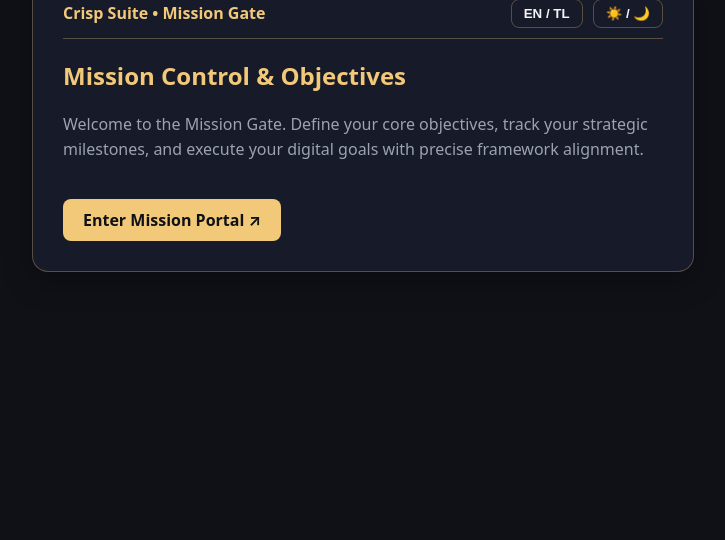
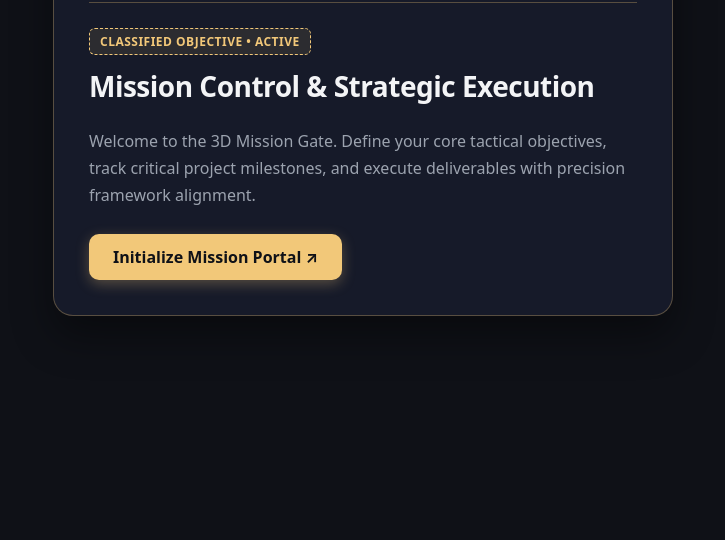
Before and after one commit to handlevault-official/crisp-mission-gate, a plain HTML site: page index.html in a window 1280 px wide. Shown: the part 300-840 px from the top of the page, without its empty margins (277-1002 px from the left). Drawn offline with Linux system fonts and the light colour scheme.

Commit message:
Update index.html

```diff
--- a/index.html
+++ b/index.html
@@ -3,7 +3,7 @@
 <head>
     <meta charset="UTF-8">
     <meta name="viewport" content="width=device-width, initial-scale=1.0">
-    <title>Crisp Suite — Mission Gate</title>
+    <title>Crisp Suite — 3D Mission Gate</title>
     <style>
         :root {
             --bg-color: #0f1117;
@@ -12,6 +12,7 @@
             --text-muted: #9ca3af;
             --accent: #f2c879;
             --border: rgba(242, 200, 121, 0.3);
+            --env-flap: #1f253d;
         }
 
         body.light-theme {
@@ -21,6 +22,7 @@
             --text-muted: #64748b;
             --accent: #d97706;
             --border: rgba(217, 119, 6, 0.3);
+            --env-flap: #e2e8f0;
         }
 
         body {
@@ -33,31 +35,54 @@
             justify-content: center;
             align-items: center;
             min-height: 100vh;
+            perspective: 1000px;
             transition: background 0.3s ease, color 0.3s ease;
+        }
+
+        .scene {
+            width: 100%;
+            max-width: 620px;
+            perspective: 1200px;
         }
 
         .gate-container {
             background: var(--card-bg);
             border: 1px solid var(--border);
-            border-radius: 16px;
-            padding: 30px;
-            max-width: 600px;
-            width: 100%;
-            box-shadow: 0 10px 30px rgba(0,0,0,0.3);
+            border-radius: 20px;
+            padding: 35px;
+            position: relative;
+            box-shadow: 0 20px 40px rgba(0,0,0,0.4), inset 0 1px 0 rgba(255,255,255,0.05);
+            transform-style: preserve-3d;
+            transition: transform 0.5s cubic-bezier(0.2, 0.8, 0.2, 1), background 0.3s, border-color 0.3s;
+        }
+
+        .gate-container:hover {
+            transform: translateY(-5px) rotateX(2deg) rotateY(-2deg);
         }
 
         .header-controls {
             display: flex;
             justify-content: space-between;
             align-items: center;
-            margin-bottom: 20px;
+            margin-bottom: 25px;
             border-bottom: 1px solid var(--border);
-            padding-bottom: 10px;
+            padding-bottom: 12px;
+        }
+
+        .brand-badge {
+            font-size: 0.85rem;
+            font-weight: 700;
+            letter-spacing: 1px;
+            text-transform: uppercase;
+            color: var(--accent);
+            display: flex;
+            align-items: center;
+            gap: 6px;
         }
 
         .controls-group {
             display: flex;
-            gap: 10px;
+            gap: 8px;
         }
 
         button {
@@ -68,6 +93,7 @@
             border-radius: 8px;
             cursor: pointer;
             font-weight: 600;
+            font-size: 0.85rem;
             transition: all 0.2s;
         }
 
@@ -76,33 +102,61 @@
             color: #0f1117;
         }
 
+        /* 3D Mission Stamp / Badge UI */
+        .mission-stamp {
+            display: inline-block;
+            background: rgba(242, 200, 121, 0.1);
+            border: 1px dashed var(--accent);
+            color: var(--accent);
+            padding: 4px 10px;
+            border-radius: 6px;
+            font-size: 0.75rem;
+            font-weight: 700;
+            text-transform: uppercase;
+            margin-bottom: 12px;
+            letter-spacing: 0.5px;
+        }
+
         h2 {
             margin-top: 0;
-            color: var(--accent);
+            color: var(--text-main);
+            font-size: 1.75rem;
+            letter-spacing: -0.5px;
         }
 
         p {
             color: var(--text-muted);
-            line-height: 1.6;
+            line-height: 1.7;
+            font-size: 1rem;
+            margin-bottom: 25px;
         }
 
         .action-btn {
-            display: inline-block;
-            margin-top: 20px;
+            display: inline-flex;
+            align-items: center;
+            gap: 8px;
             background: var(--accent);
             color: #0f1117;
-            padding: 10px 20px;
-            border-radius: 8px;
+            padding: 12px 24px;
+            border-radius: 10px;
             text-decoration: none;
-            font-weight: bold;
+            font-weight: 700;
+            box-shadow: 0 4px 14px rgba(242, 200, 121, 0.3);
+            transition: transform 0.2s, opacity 0.2s;
+        }
+
+        .action-btn:hover {
+            transform: scale(1.02);
+            opacity: 0.95;
         }
     </style>
 </head>
 <body>
 
+    <div class="scene">
         <div class="gate-container">
             <div class="header-controls">
-            <span style="font-weight: bold; color: var(--accent);">Crisp Suite • Mission Gate</span>
+                <span class="brand-badge">✦ Crisp Suite • Mission Gate</span>
                 <div class="controls-group">
                     <button id="langToggle" onclick="toggleLanguage()">EN / TL</button>
                     <button id="themeToggle" onclick="toggleTheme()">☀️ / 🌙</button>
@@ -110,23 +164,27 @@
             </div>
 
             <div id="content">
-            <h2 id="title">Mission Control & Objectives</h2>
-            <p id="desc">Welcome to the Mission Gate. Define your core objectives, track your strategic milestones, and execute your digital goals with precise framework alignment.</p>
-            <a href="#" class="action-btn" id="ctaBtn">Enter Mission Portal ↗</a>
+                <div class="mission-stamp" id="stampText">Classified Objective • Active</div>
+                <h2 id="title">Mission Control &amp; Strategic Execution</h2>
+                <p id="desc">Welcome to the 3D Mission Gate. Define your core tactical objectives, track critical project milestones, and execute deliverables with precision framework alignment.</p>
+                <a href="#" class="action-btn" id="ctaBtn">Initialize Mission Portal ↗</a>
+            </div>
         </div>
     </div>
 
+    <!-- Core UI & 3D Dual-Language Logic Script -->
     <script>
-        // Language Data
         const translations = {
             en: {
-                title: "Mission Control & Objectives",
-                desc: "Welcome to the Mission Gate. Define your core objectives, track your strategic milestones, and execute your digital goals with precise framework alignment.",
-                cta: "Enter Mission Portal ↗"
+                stamp: "Classified Objective • Active",
+                title: "Mission Control & Strategic Execution",
+                desc: "Welcome to the 3D Mission Gate. Define your core tactical objectives, track critical project milestones, and execute deliverables with precision framework alignment.",
+                cta: "Initialize Mission Portal ↗"
             },
             tl: {
-                title: "Gabay sa Misyon at mga Layunin",
-                desc: "Maligayang pagdating sa Mission Gate. Itakda ang iyong mga pangunahing layunin, subaybayan ang mga estratehikong hakbang, at tuparin ang iyong mga mithiin sa tamang sistema.",
+                stamp: "Kumpidensyal na Layunin • Aktibo",
+                title: "Gabay sa Misyon at Estratehikong Aksyon",
+                desc: "Maligayang pagdating sa 3D Mission Gate. Itakda ang iyong mga pangunahing layunin, subaybayan ang mga hakbang ng proyekto, at isagawa ang iyong mga mithiin gamit ang tamang sistema.",
                 cta: "Buksan ang Mission Portal ↗"
             }
         };
@@ -135,6 +193,7 @@
 
         function toggleLanguage() {
             currentLang = currentLang === 'en' ? 'tl' : 'en';
+            document.getElementById('stampTextinnerText') || (document.getElementById('stampText').innerText = translations[currentLang].stamp);
             document.getElementById('title').innerText = translations[currentLang].title;
             document.getElementById('desc').innerText = translations[currentLang].desc;
             document.getElementById('ctaBtn').innerText = translations[currentLang].cta;
@@ -145,5 +204,8 @@
         }
     </script>
 
+    <!-- Repository / External Data Script -->
+    <script src="repo.js"></script>
+
 </body>
 </html>
```
Lines whose indentation alone changed are shown as unchanged.
